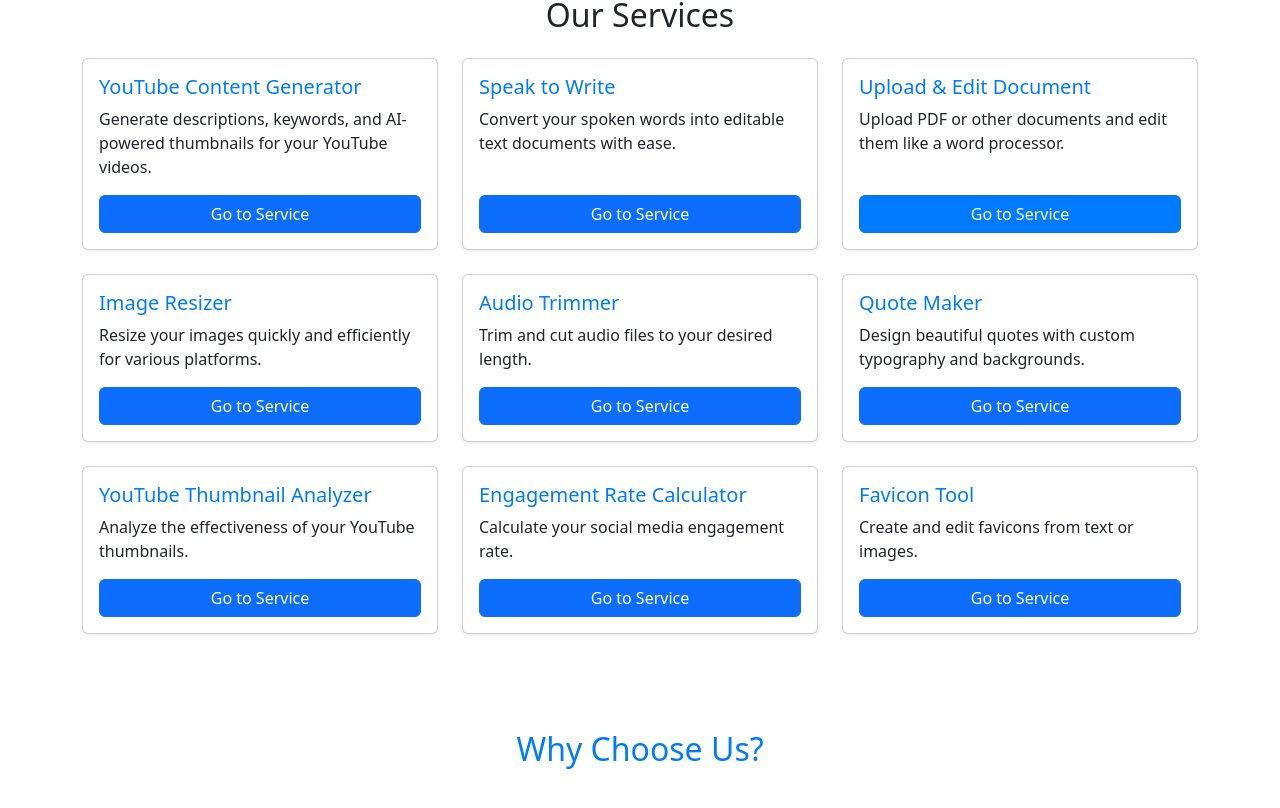
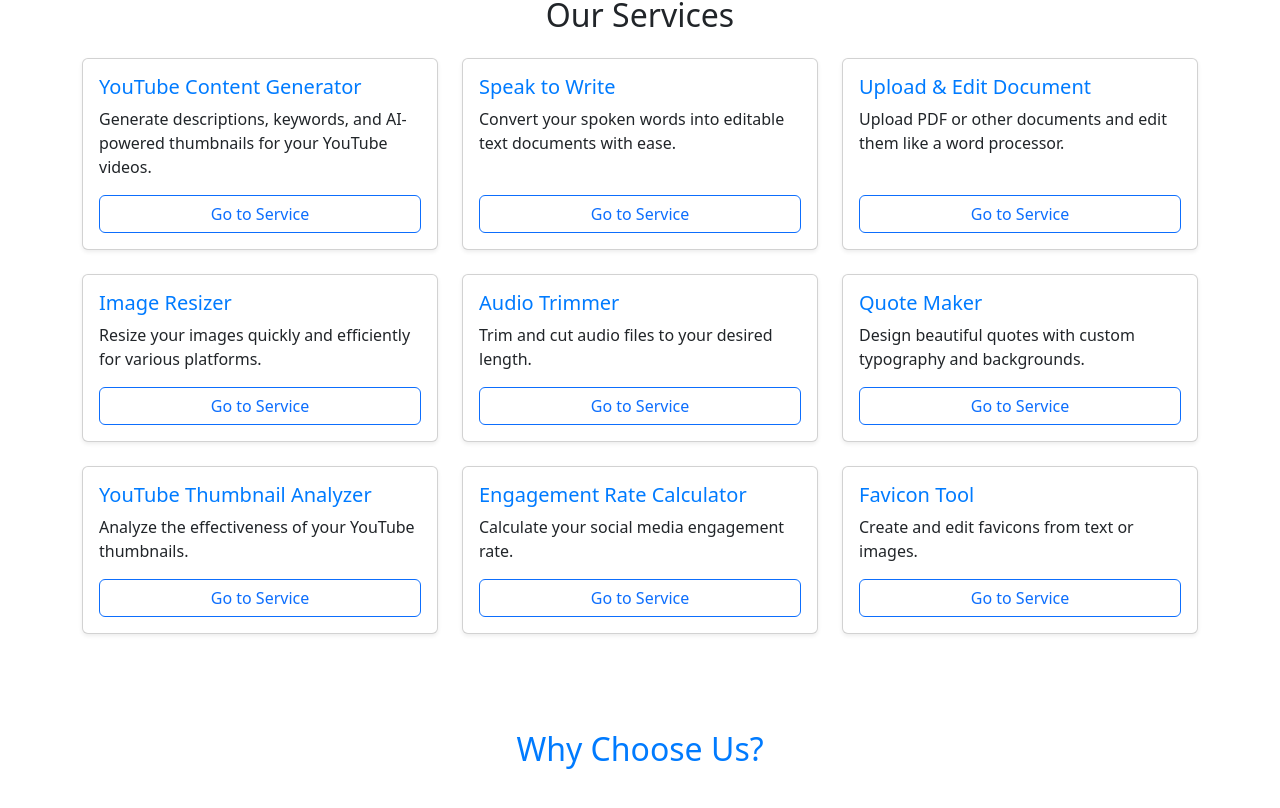
Before and after one commit to gitAji/document-generator-, a React (Create React App) app: page / in a window 1280 px wide. Shown: the part 608-1416 px from the top of the page. Built offline with nearby package versions, Linux system fonts and the light colour scheme.

Commit message:
fix: Correct missing Col tag in Home.js
- Added missing <Col> tag in the services section of Home.js to resolve JSX syntax error.

```diff
--- a/src/components/Home.js
+++ b/src/components/Home.js
@@ -19,101 +19,101 @@ function Home() {
           <h2 className="text-center mb-4" style={{ color: 'var(--text-color)' }}>Our Services</h2>
           <Row className="g-4">
             <Col md={4}>
-              <Card className="h-100 shadow-sm">
+              <Card className="h-100 shadow-sm" style={{ backgroundColor: 'var(--background-color)' }}>
                 <Card.Body className="d-flex flex-column">
                   <Card.Title style={{ color: 'var(--primary-color)' }}>YouTube Content Generator</Card.Title>
                   <Card.Text style={{ color: 'var(--text-color)' }}>
                     Generate descriptions, keywords, and AI-powered thumbnails for your YouTube videos.
                   </Card.Text>
-                  <Button variant="primary" as={Link} to="/youtube-generator" className="mt-auto">Go to Service</Button>
+                  <Button variant="outline-primary" as={Link} to="/youtube-generator" className="mt-auto">Go to Service</Button>
                 </Card.Body>
               </Card>
             </Col>
             <Col md={4}>
-              <Card className="h-100 shadow-sm">
+              <Card className="h-100 shadow-sm" style={{ backgroundColor: 'var(--background-color)' }}>
                 <Card.Body className="d-flex flex-column">
                   <Card.Title style={{ color: 'var(--primary-color)' }}>Speak to Write</Card.Title>
                   <Card.Text style={{ color: 'var(--text-color)' }}>
                     Convert your spoken words into editable text documents with ease.
                   </Card.Text>
-                  <Button variant="primary" as={Link} to="/speak-to-write" className="mt-auto">Go to Service</Button>
+                  <Button variant="outline-primary" as={Link} to="/speak-to-write" className="mt-auto">Go to Service</Button>
                 </Card.Body>
               </Card>
             </Col>
             <Col md={4}>
-              <Card className="h-100 shadow-sm">
+              <Card className="h-100 shadow-sm" style={{ backgroundColor: 'var(--background-color)' }}>
                 <Card.Body className="d-flex flex-column">
                   <Card.Title style={{ color: 'var(--primary-color)' }}>Upload & Edit Document</Card.Title>
                   <Card.Text style={{ color: 'var(--text-color)' }}>
                     Upload PDF or other documents and edit them like a word processor.
                   </Card.Text>
-                  <Button style={{ backgroundColor: 'var(--primary-color)', color: 'var(--background-color)' }} variant="primary" as={Link} to="/upload-edit" className="mt-auto">Go to Service</Button>
+                  <Button variant="outline-primary" as={Link} to="/upload-edit" className="mt-auto">Go to Service</Button>
                 </Card.Body>
               </Card>
             </Col>
             <Col md={4}>
-              <Card className="h-100 shadow-sm">
+              <Card className="h-100 shadow-sm" style={{ backgroundColor: 'var(--background-color)' }}>
                 <Card.Body className="d-flex flex-column">
                   <Card.Title style={{ color: 'var(--primary-color)' }}>Image Resizer</Card.Title>
                   <Card.Text style={{ color: 'var(--text-color)' }}>
                     Resize your images quickly and efficiently for various platforms.
                   </Card.Text>
-                  <Button variant="primary" as={Link} to="/image-resizer" className="mt-auto">Go to Service</Button>
+                  <Button variant="outline-primary" as={Link} to="/image-resizer" className="mt-auto">Go to Service</Button>
                 </Card.Body>
               </Card>
             </Col>
             <Col md={4}>
-              <Card className="h-100 shadow-sm">
+              <Card className="h-100 shadow-sm" style={{ backgroundColor: 'var(--background-color)' }}>
                 <Card.Body className="d-flex flex-column">
                   <Card.Title style={{ color: 'var(--primary-color)' }}>Audio Trimmer</Card.Title>
                   <Card.Text style={{ color: 'var(--text-color)' }}>
                     Trim and cut audio files to your desired length.
                   </Card.Text>
-                  <Button variant="primary" as={Link} to="/audio-trimmer" className="mt-auto">Go to Service</Button>
+                  <Button variant="outline-primary" as={Link} to="/audio-trimmer" className="mt-auto">Go to Service</Button>
                 </Card.Body>
               </Card>
             </Col>
             <Col md={4}>
-              <Card className="h-100 shadow-sm">
+              <Card className="h-100 shadow-sm" style={{ backgroundColor: 'var(--background-color)' }}>
                 <Card.Body className="d-flex flex-column">
                   <Card.Title style={{ color: 'var(--primary-color)' }}>Quote Maker</Card.Title>
                   <Card.Text style={{ color: 'var(--text-color)' }}>
                     Design beautiful quotes with custom typography and backgrounds.
                   </Card.Text>
-                  <Button variant="primary" as={Link} to="/quote-maker" className="mt-auto">Go to Service</Button>
+                  <Button variant="outline-primary" as={Link} to="/quote-maker" className="mt-auto">Go to Service</Button>
                 </Card.Body>
               </Card>
             </Col>
             <Col md={4}>
-              <Card className="h-100 shadow-sm">
+              <Card className="h-100 shadow-sm" style={{ backgroundColor: 'var(--background-color)' }}>
                 <Card.Body className="d-flex flex-column">
                   <Card.Title style={{ color: 'var(--primary-color)' }}>YouTube Thumbnail Analyzer</Card.Title>
                   <Card.Text style={{ color: 'var(--text-color)' }}>
                     Analyze the effectiveness of your YouTube thumbnails.
                   </Card.Text>
-                  <Button variant="primary" as={Link} to="/youtube-thumbnail-analyzer" className="mt-auto">Go to Service</Button>
+                  <Button variant="outline-primary" as={Link} to="/youtube-thumbnail-analyzer" className="mt-auto">Go to Service</Button>
                 </Card.Body>
               </Card>
             </Col>
             <Col md={4}>
-              <Card className="h-100 shadow-sm">
+              <Card className="h-100 shadow-sm" style={{ backgroundColor: 'var(--background-color)' }}>
                 <Card.Body className="d-flex flex-column">
                   <Card.Title style={{ color: 'var(--primary-color)' }}>Engagement Rate Calculator</Card.Title>
                   <Card.Text style={{ color: 'var(--text-color)' }}>
                     Calculate your social media engagement rate.
                   </Card.Text>
-                  <Button variant="primary" as={Link} to="/engagement-rate-calculator" className="mt-auto">Go to Service</Button>
+                  <Button variant="outline-primary" as={Link} to="/engagement-rate-calculator" className="mt-auto">Go to Service</Button>
                 </Card.Body>
               </Card>
             </Col>
             <Col md={4}>
-              <Card className="h-100 shadow-sm">
+              <Card className="h-100 shadow-sm" style={{ backgroundColor: 'var(--background-color)' }}>
                 <Card.Body className="d-flex flex-column">
                   <Card.Title style={{ color: 'var(--primary-color)' }}>Favicon Tool</Card.Title>
                   <Card.Text style={{ color: 'var(--text-color)' }}>
                     Create and edit favicons from text or images.
                   </Card.Text>
-                  <Button variant="primary" as={Link} to="/favicon-tool" className="mt-auto">Go to Service</Button>
+                  <Button variant="outline-primary" as={Link} to="/favicon-tool" className="mt-auto">Go to Service</Button>
                 </Card.Body>
               </Card>
             </Col>
```
